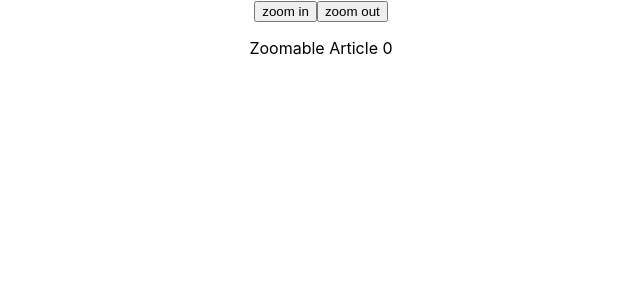
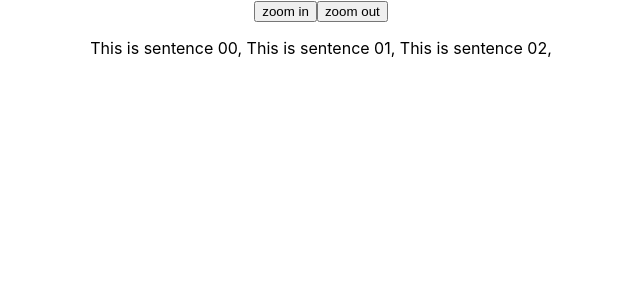
Before and after one commit to MarkSaravi/zoomable-documents, a React (Create React App) app: page / in a window 1280 px wide. Shown: the top 300 px of the page, without its empty margins (319-959 px from the left). Built offline with nearby package versions, Linux system fonts and the light colour scheme.

Commit message:
zoom in and out in a working document sample

```diff
--- a/package.json
+++ b/package.json
@@ -37,7 +37,7 @@
     "eject": "react-scripts eject",
     "format": "prettier --write src/**/*.ts{,x}",
     "lint": "tsc --noEmit && eslint src/**/*.ts{,x}",
-    "precommit": "yarn test && yarn lint"
+    "precommit": "yarn lint"
   },
   "eslintConfig": {
     "extends": "react-app"
--- a/src/components/ZoomableArticle/index.tsx
+++ b/src/components/ZoomableArticle/index.tsx
@@ -19,7 +19,7 @@ return (
       type="button"
       value="zoom in"
       onClick={() => {
-        if (zoomLevel < 10) {
+        if (zoomLevel < 1) {
           setZoomLevel(zoomLevel + 1);
         }
       }}
@@ -33,7 +33,7 @@ return (
         }
       }}
     />
-    <p>Zoomable Article {content.toString(zoomLevel)}</p>
+    <p>{content.toString(zoomLevel)}</p>
   </>
 );
 };
--- a/src/components/ZoomableArticleContainer/Zoomable.ts
+++ b/src/components/ZoomableArticleContainer/Zoomable.ts
@@ -1,15 +1,53 @@
 /* eslint-disable no-empty-function */
 /* eslint-disable import/extensions */
 /* eslint-disable class-methods-use-this */
-
-import { ZoomableSentences, ZoomableContent } from '../../types';
+import { FIRST_SENTENCE_ID } from '../../constants';
+import type { Sentence, ZoomableSentences, ZoomableContent } from "../../types";
 
 class Zoomable implements ZoomableContent {
-    constructor(readonly sentences: ZoomableSentences) {}
+  constructor(readonly zoomableSentences: ZoomableSentences) {}
 
-    toString(_zoomLevel: number): string {
-        return `${_zoomLevel}`;
+  toString(zoomLevel: number): string {
+    const { levels, sentences } = this.zoomableSentences;
+    const levelId = levels[zoomLevel];
+    const levelSentences: Array<Sentence> = [];
+    sentences.forEach(sentence => {
+        sentence.positions.forEach(position => {
+            if (position.levelId === levelId) {
+                levelSentences.push(sentence);
+            }
+        });
+    });
+
+    const contentSentences: Array<Sentence> = [];
+    let afterId = FIRST_SENTENCE_ID;
+    const numLoops = levelSentences.length;
+    for (let i = 0; i < numLoops; i++) {
+        for (let j = 0; j < levelSentences.length; j++) {
+            const { positions } = levelSentences[j];
+            let found = false;
+            // eslint-disable-next-line no-loop-func
+            positions.forEach(position => {
+                if (position.levelId === levelId && position.after === afterId) {
+                    found = true;
+                    const { id } = levelSentences[j];
+                    afterId = id;
+                }
+            });
+            if (found) {
+                contentSentences.push(levelSentences[j]);
+                break;
+            }
+        }
     }
+
+    let str = '';
+    contentSentences.forEach(sentence => {
+        str += `${sentence.content}, `;
+    });
+
+    return str;
+  }
 }
 
 export { Zoomable };
--- a/src/components/ZoomableArticleContainer/index.tsx
+++ b/src/components/ZoomableArticleContainer/index.tsx
@@ -5,6 +5,7 @@
 import React from "react";
 import { Zoomable } from "./Zoomable";
 import { ZoomableArticleView } from '../ZoomableArticle';
+import { FIRST_SENTENCE_ID } from '../../constants';
 import { ZoomableSentences } from "../../types";
 
 const LEVEL0 = 'l0';
@@ -27,7 +28,7 @@ const zoomableSentences: ZoomableSentences = {
         {
           levelId: LEVEL0,
           isVisible: true,
-          after: '',
+          after: FIRST_SENTENCE_ID,
           isEndOfLine: false,
         },
         {
@@ -81,7 +82,7 @@ const zoomableSentences: ZoomableSentences = {
         {
           levelId: LEVEL1,
           isVisible: true,
-          after: '',
+          after: FIRST_SENTENCE_ID,
           isEndOfLine: false,
         },
       ],
--- /dev/null
+++ b/src/constants.ts
@@ -0,0 +1 @@
+export const FIRST_SENTENCE_ID = '';
--- a/src/types/index.ts
+++ b/src/types/index.ts
@@ -11,7 +11,7 @@ type LevelPosition = {
   isEndOfLine: boolean;
 };
 
-type Sentence = {
+export type Sentence = {
   id: SentenceId;
   positions: Array<LevelPosition>;
   content: string;
@@ -23,6 +23,6 @@ export type ZoomableSentences = {
 };
 
 export interface ZoomableContent {
-  sentences: ZoomableSentences;
+  zoomableSentences: ZoomableSentences;
   toString: (zoomLevel: number) => string;
 }
```
Also changed, not shown: 1 other file (tests, documents, lock files or other folders).
